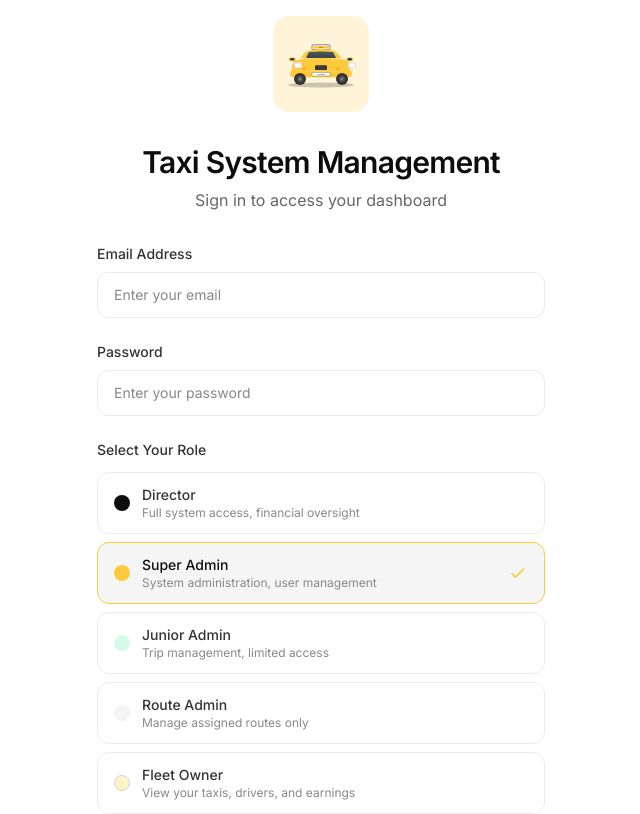
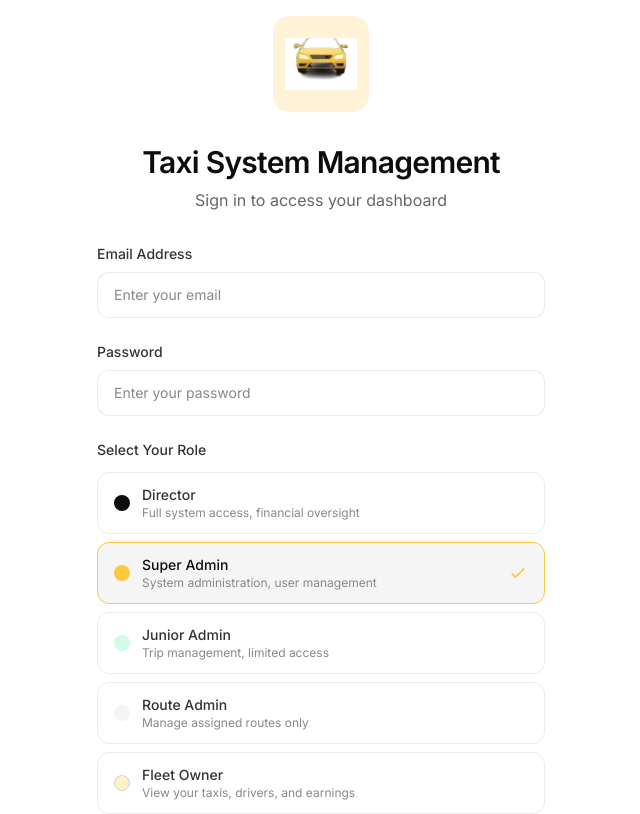
Before and after one commit to Mwoyoungo/taximanagement, a Next.js app: page /login in a window 1280 px wide. Shown: the top 814 px of the page, without its empty margins (319-959 px from the left). Built offline with nearby package versions, Linux system fonts and the light colour scheme.

Commit message:
Use actual taxi logo PNG image instead of SVG

```diff
--- a/app/components/Sidebar.tsx
+++ b/app/components/Sidebar.tsx
@@ -149,7 +149,7 @@
       <div className="lg:hidden fixed top-0 left-0 right-0 h-16 bg-white border-b border-[rgba(0,0,0,0.05)] z-50 flex items-center justify-between px-4">
         <Link href="/" className="flex items-center gap-3">
           <div className="w-12 h-12 bg-[#ffc93e]/20 rounded-xl flex items-center justify-center p-1">
-            <Image src="/taxi-logo.svg" alt="Taxi Logo" width={44} height={30} className="object-contain" />
+            <Image src="/taxi-logo.png" alt="Taxi Logo" width={40} height={40} className="object-contain" />
           </div>
           <span className="font-semibold text-[#0d0d0d]">Taxi System</span>
         </Link>
@@ -187,7 +187,7 @@
       <div className="p-6 border-b border-[rgba(0,0,0,0.05)]">
         <Link href="/" onClick={handleLinkClick} className="flex items-center gap-3">
           <div className="w-16 h-16 bg-[#ffc93e]/20 rounded-2xl flex items-center justify-center p-2">
-            <Image src="/taxi-logo.svg" alt="Taxi Logo" width={56} height={38} className="object-contain" />
+            <Image src="/taxi-logo.png" alt="Taxi Logo" width={52} height={52} className="object-contain" />
           </div>
           <div>
             <h1 className="text-[#0d0d0d] font-semibold text-base tracking-tight">Taxi System</h1>
--- a/app/login/page.tsx
+++ b/app/login/page.tsx
@@ -70,7 +70,7 @@
         {/* Logo */}
         <div className="flex justify-center mb-8">
           <div className="w-24 h-24 bg-[#ffc93e]/20 rounded-2xl flex items-center justify-center p-3">
-            <Image src="/taxi-logo.svg" alt="Taxi Logo" width={80} height={52} className="object-contain" />
+            <Image src="/taxi-logo.png" alt="Taxi Logo" width={72} height={72} className="object-contain" />
           </div>
         </div>
 
```
Also changed, not shown: public/taxi-logo.png (added).
